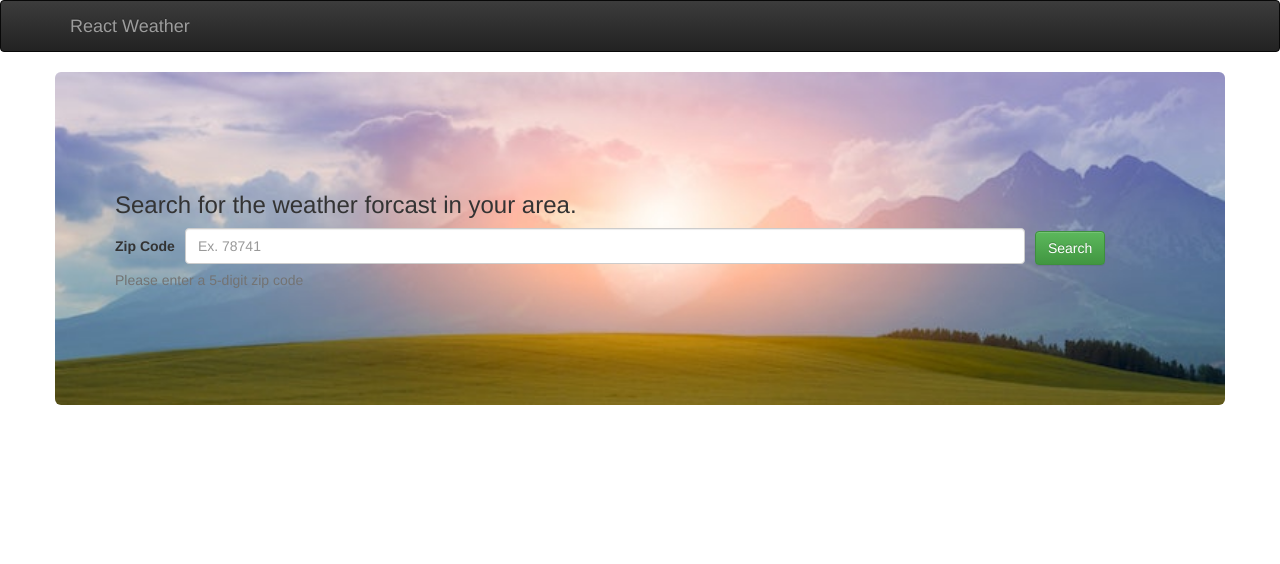
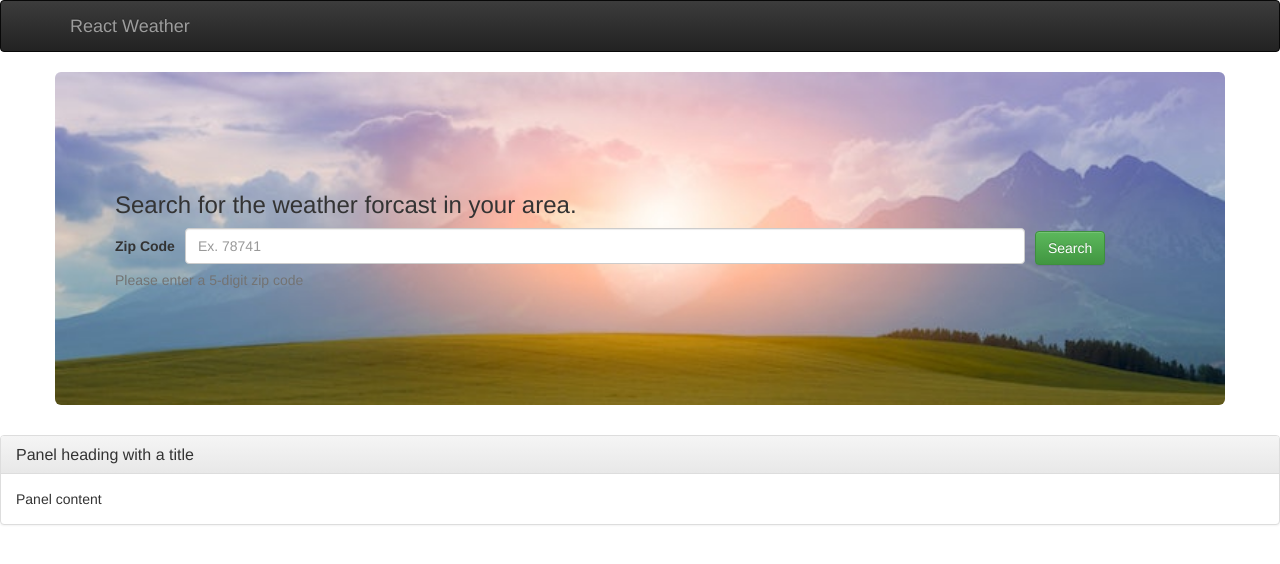
Before and after one commit to ikehawk10/react-weather, a React (Create React App) app: page / in a window 1280 px wide. Shown: the top 564 px of the page. Built offline with nearby package versions, Linux system fonts and the light colour scheme; no server answers.

Commit message:
add DayItem and WeekList components into App

```diff
--- a/src/components/App.js
+++ b/src/components/App.js
@@ -6,6 +6,7 @@
 import NavBar from './NavBar';
 import SearchBar from './SearchBar';
 import WeatherJumbotron from './WeatherJumbotron';
+import WeekList from './WeekList';
 
 class App extends Component {
   constructor() {
@@ -19,12 +20,12 @@
 
   componentDidMount() {
     console.log('CDM')
-    // const API_KEY = "638f6c8f2b5ff24c1ac36203e6ccdf65";
-    // axios.get(`http://api.openweathermap.org/data/2.5/forecast?zip=${this.state.zip}&APPID=${API_KEY}`)
-    //   .then(result => this.setState({
-    //     weather: result.data
-    //   })
-    // );
+    const API_KEY = "638f6c8f2b5ff24c1ac36203e6ccdf65";
+    axios.get(`http://api.openweathermap.org/data/2.5/forecast?zip=${this.state.zip}&APPID=${API_KEY}`)
+      .then(result => this.setState({
+        weather: result.data
+      })
+    );
   }
 
   handleSubmit = zip => {
@@ -41,9 +42,9 @@
           <WeatherJumbotron
             onSubmit={this.handleSubmit}
           />
-
          </Row>
        </Grid>
+       <WeekList />
 
       </div>
     );
--- a/src/components/DayItem.js
+++ b/src/components/DayItem.js
@@ -1,10 +1,16 @@
 import React, { Component } from 'react';
+import { Panel } from 'react-bootstrap';
 
 class DayItem extends Component {
   render() {
     return (
       <div>
-        Hi
+        <Panel>
+          <Panel.Heading>
+            <Panel.Title componentClass="h3">Panel heading with a title</Panel.Title>
+          </Panel.Heading>
+          <Panel.Body>Panel content</Panel.Body>
+        </Panel>
       </div>
     );
   }
--- a/src/components/WeekList.js
+++ b/src/components/WeekList.js
@@ -1,10 +1,12 @@
 import React, { Component } from 'react';
+
+import DayItem from './DayItem';
 
 class WeekList extends Component {
   render() {
     return (
       <div>
-        Hi
+        <DayItem />
       </div>
     );
   }
```
